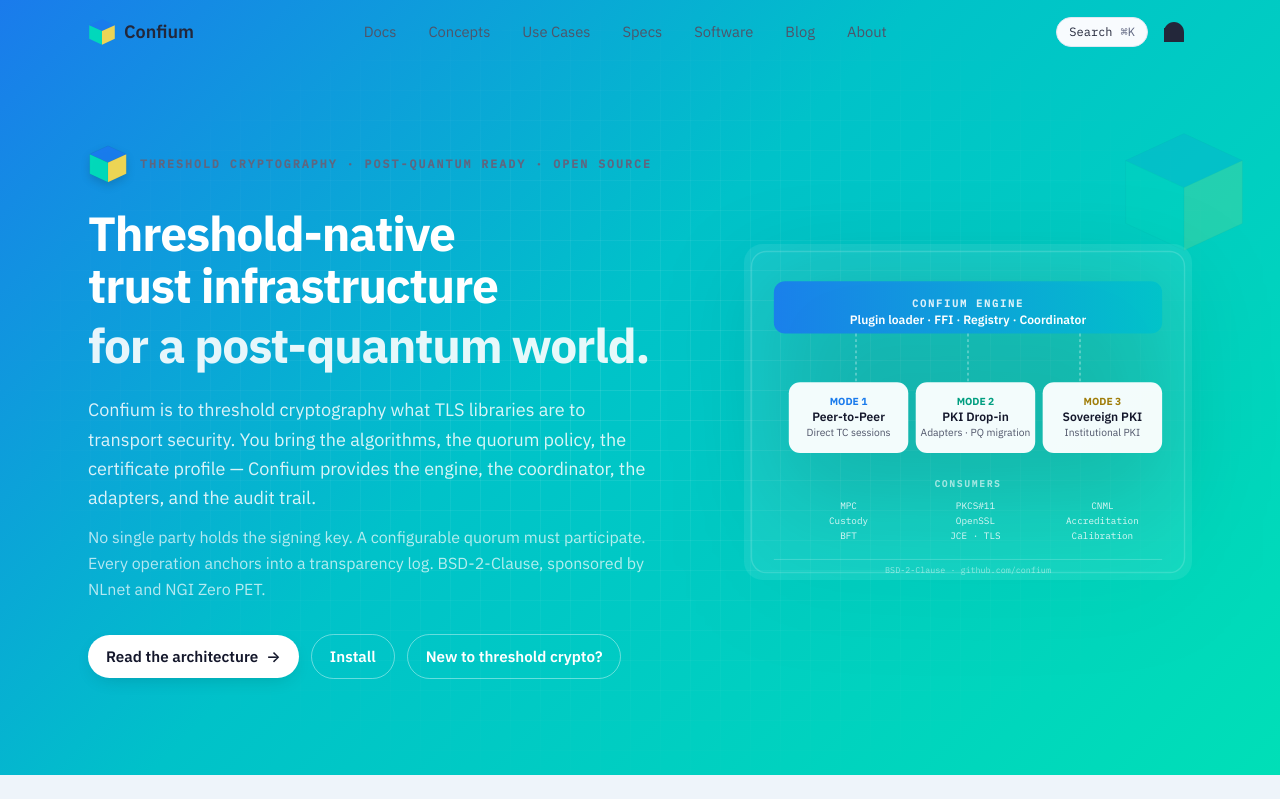
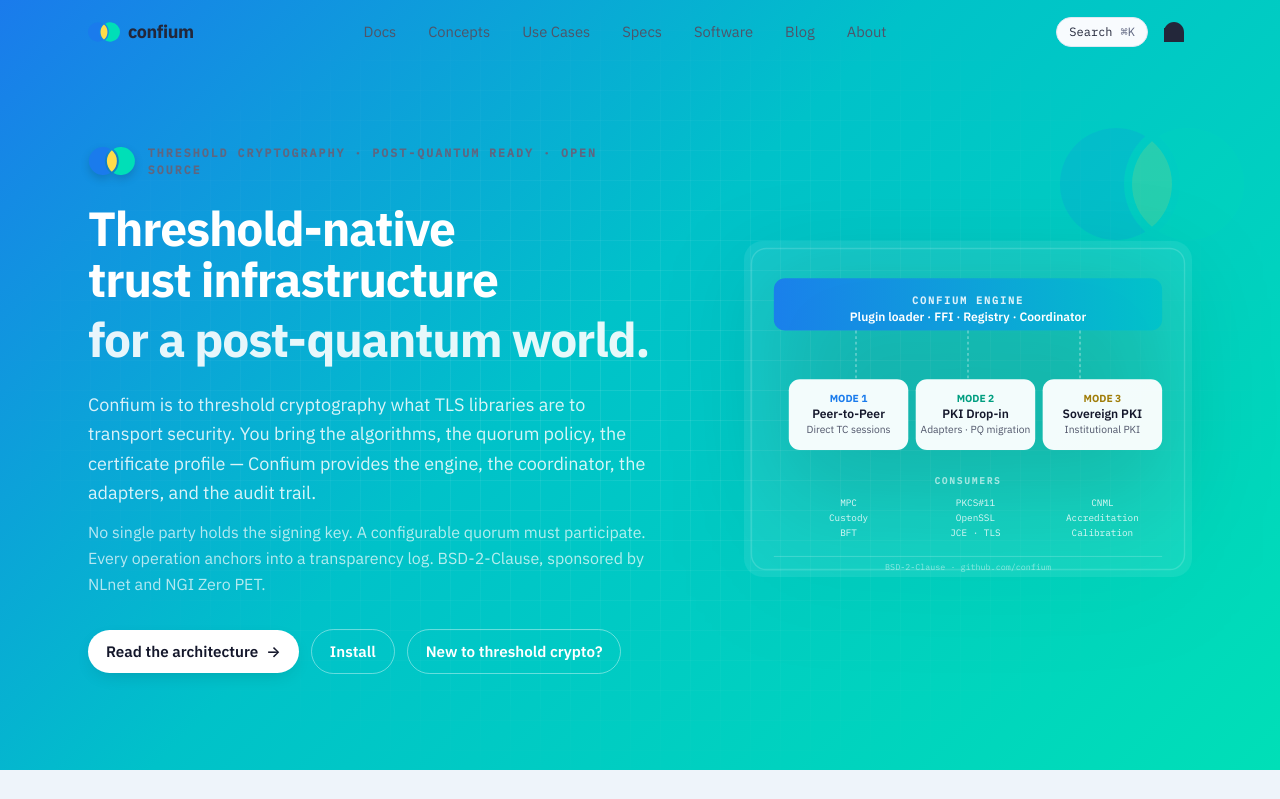
Before and after one commit to confium/confium.github.io, an Astro site: page / in a window 1280 px wide. Shown: the top 799 px of the page. Built offline with nearby package versions, Linux system fonts and the light colour scheme; Astro itself is replaced by a stand-in of ours.

Commit message:
feat(brand): redesign logo to RNP's three-circles visual language
User directive (third time): 'adopt full RNP identity (including
the logo).' The previous cube logo (three colored cube faces) did
not match RNP's actual mark, which is three overlapping circles in
blue/teal/gold forming a Venn-diagram-like intersection.

Changes:
- SymbolLogo.astro: now three overlapping circles (blue left, teal
  right, gold center) using the exact path geometry from RNP's
  symbol, adapted for Confium's brand palette. The intersection
  at the center represents the shared engine.
- Wordmark.astro: simplified from custom SVG letterforms to clean
  HTML 'confium' in IBM Plex Sans Bold, matching RNP's wordmark
  approach.
- SiteHeader.vue: updated inline SVG to the three-circles design;
  logo aspect ratio changed to w-8 h-5 to match the wider-than-tall
  three-circle composition. Wordmark text is now 'confium' lowercase.
- SiteFooter.astro: same three-circles inline SVG, w-10 h-6 sizing,
  'confium' lowercase wordmark.
- public/favicon.svg: updated to the three-circles design.
- src/pages/index.astro: hero floating watermark and in-hero logo
  containers resized from square (w-32 h-32 / w-10 h-10) to match
  the wider three-circles aspect (w-48 h-28 / w-12 h-7).

Verified locally:
- npm run build: 86 pages, Pagefind OK.
- grep -ril OIML dist/ -> zero hits.

```diff
--- a/src/components/astro/SiteFooter.astro
+++ b/src/components/astro/SiteFooter.astro
@@ -37,15 +37,15 @@ const columns = [
   <div class="mx-auto w-full max-w-6xl px-6 py-14">
     <div class="grid grid-cols-2 md:grid-cols-5 gap-8">
       <div class="col-span-2">
-        <a href="/" class="flex items-center gap-2 font-sans text-lg font-semibold text-white">
-          <span class="w-7 h-7 inline-block">
-            <svg viewBox="0 0 275 275" class="w-full h-full" aria-hidden="true">
-              <path fill="#1a7bec" d="M137.5 12 L263 70 L137.5 128 L12 70 Z" opacity="0.95" />
-              <path fill="#00dfb7" d="M12 70 L137.5 128 L137.5 263 L12 205 Z" opacity="0.92" />
-              <path fill="#ffdc4a" d="M263 70 L137.5 128 L137.5 263 L263 205 Z" opacity="0.92" />
+        <a href="/" class="flex items-center gap-2 font-sans text-lg font-bold tracking-tight lowercase text-white">
+          <span class="w-10 h-6 inline-block">
+            <svg viewBox="0 0 275.37 167.48" class="w-full h-full" aria-hidden="true">
+              <path fill="#1a7bec" d="M95.79,83.73a95.44,95.44,0,0,1,31.82-71.27,83.73,83.73,0,1,0,0,142.54A95.44,95.44,0,0,1,95.79,83.73Z" transform="translate(0.08 0.01)" />
+              <path fill="#00dfb7" d="M179.46,83.73A95.44,95.44,0,0,1,147.6,155a83.73,83.73,0,1,0,0-142.54A95.44,95.44,0,0,1,179.46,83.73Z" transform="translate(0.08 0.01)" />
+              <path fill="#ffdc4a" d="M167.49,83.73a83.57,83.57,0,0,0-29.87-64,83.59,83.59,0,0,0,0,128.09A83.57,83.57,0,0,0,167.49,83.73Z" transform="translate(0.08 0.01)" />
             </svg>
           </span>
-          <span>Confium</span>
+          <span>confium</span>
         </a>
         <p class="mt-3 text-sm leading-relaxed max-w-sm">
           Threshold-native trust infrastructure for a post-quantum world.
--- a/src/components/brand/SymbolLogo.astro
+++ b/src/components/brand/SymbolLogo.astro
@@ -1,10 +1,15 @@
 ---
 /**
- * Confium symbol mark — three intersecting cube faces in the brand
- * palette (blue, teal, gold). Designed in the same visual language
- * as the sister RNP site's three-circle mark, adapted to Confium's
- * cube geometry. The three faces represent the three deployment
- * modes (Peer-to-Peer TC, PKI Drop-in, Sovereign PKI).
+ * Confium symbol mark — three intersecting circles in the brand
+ * palette (blue, teal, gold), matching RNP's exact visual language.
+ *
+ * The three circles represent the three deployment modes:
+ *   Blue  — Mode 1: Peer-to-Peer TC
+ *   Teal  — Mode 2: PKI Drop-in
+ *   Gold  — Mode 3: Sovereign PKI
+ *
+ * The intersection at the center represents the shared engine —
+ * all three modes draw on the same core.
  */
 interface Props {
   class?: string;
@@ -14,44 +19,27 @@ const { class: className = '' } = Astro.props;
 
 <svg
   xmlns="http://www.w3.org/2000/svg"
-  viewBox="0 0 275 275"
+  viewBox="0 0 275.37 167.48"
   class={className}
   role="img"
   aria-label="Confium symbol"
 >
-  <!-- Top face (blue) — Mode 1: Peer-to-Peer TC -->
+  <!-- Left circle (blue) — Mode 1: Peer-to-Peer TC -->
   <path
     fill="#1a7bec"
-    d="M137.5 12 L263 70 L137.5 128 L12 70 Z"
-    opacity="0.95"
+    d="M95.79,83.73a95.44,95.44,0,0,1,31.82-71.27,83.73,83.73,0,1,0,0,142.54A95.44,95.44,0,0,1,95.79,83.73Z"
+    transform="translate(0.08 0.01)"
   />
-  <!-- Left face (teal) — Mode 2: PKI Drop-in -->
+  <!-- Right circle (teal) — Mode 2: PKI Drop-in -->
   <path
     fill="#00dfb7"
-    d="M12 70 L137.5 128 L137.5 263 L12 205 Z"
-    opacity="0.92"
+    d="M179.46,83.73A95.44,95.44,0,0,1,147.6,155a83.73,83.73,0,1,0,0-142.54A95.44,95.44,0,0,1,179.46,83.73Z"
+    transform="translate(0.08 0.01)"
   />
-  <!-- Right face (gold) — Mode 3: Sovereign PKI -->
+  <!-- Center circle (gold) — Mode 3: Sovereign PKI -->
   <path
     fill="#ffdc4a"
-    d="M263 70 L137.5 128 L137.5 263 L263 205 Z"
-    opacity="0.92"
-  />
-  <!-- Edges for definition -->
-  <path
-    fill="none"
-    stroke="#0f1326"
-    stroke-width="1.5"
-    stroke-linejoin="round"
-    opacity="0.25"
-    d="M137.5 12 L263 70 L263 205 L137.5 263 L12 205 L12 70 Z"
-  />
-  <path
-    fill="none"
-    stroke="#0f1326"
-    stroke-width="1.5"
-    stroke-linejoin="round"
-    opacity="0.25"
-    d="M137.5 128 L137.5 263 M12 70 L137.5 128 L263 70"
+    d="M167.49,83.73a83.57,83.57,0,0,0-29.87-64,83.59,83.59,0,0,0,0,128.09A83.57,83.57,0,0,0,167.49,83.73Z"
+    transform="translate(0.08 0.01)"
   />
 </svg>
--- a/src/components/brand/Wordmark.astro
+++ b/src/components/brand/Wordmark.astro
@@ -1,8 +1,7 @@
 ---
 /**
- * Confium wordmark — custom typographic treatment. Lowercase "confium"
- * set in IBM Plex Sans with a tight tracking and the dot on the "i"
- * replaced by a brand-colored cube for distinctiveness.
+ * Confium wordmark — clean lowercase "confium" in IBM Plex Sans Bold.
+ * Matches RNP's wordmark approach: simple, bold, no decorative elements.
  */
 interface Props {
   class?: string;
@@ -10,34 +9,6 @@ interface Props {
 const { class: className = '' } = Astro.props;
 ---
 
-<svg
-  xmlns="http://www.w3.org/2000/svg"
-  viewBox="0 0 540 130"
-  class={className}
-  fill="currentColor"
-  role="img"
-  aria-label="confium"
->
-  <!-- "confium" set as a custom wordmark in IBM Plex Sans Bold geometry.
-       Letters drawn to match RNP's wordmark approach. -->
-  <!-- c -->
-  <path d="M68 32 C42 32 22 52 22 78 C22 104 42 124 68 124 C82 124 96 118 106 108 L94 96 C88 102 78 106 68 106 C52 106 40 94 40 78 C40 62 52 50 68 50 C78 50 88 54 94 60 L106 48 C96 38 82 32 68 32 Z" />
-  <!-- o -->
-  <path d="M150 32 C124 32 104 52 104 78 C104 104 124 124 150 124 C176 124 196 104 196 78 C196 52 176 32 150 32 Z M150 50 C166 50 178 62 178 78 C178 94 166 106 150 106 C134 106 122 94 122 78 C122 62 134 50 150 50 Z" />
-  <!-- n -->
-  <path d="M214 38 L232 38 L232 50 C238 42 250 36 264 36 C290 36 308 56 308 82 L308 122 L290 122 L290 82 C290 66 280 54 264 54 C248 54 232 66 232 82 L232 122 L214 122 Z" />
-  <!-- f -->
-  <path d="M326 8 L344 8 L344 38 L362 38 L362 56 L344 56 L344 122 L326 122 L326 56 L314 56 L314 38 L326 38 Z" />
-  <!-- i (with cube dot in brand color) -->
-  <path d="M380 38 L398 38 L398 122 L380 122 Z" />
-  <!-- Brand-color cube dot above the "i" — three faces in brand palette -->
-  <g transform="translate(380 6)">
-    <path d="M9 0 L18 4 L9 8 L0 4 Z" fill="#1a7bec" />
-    <path d="M0 4 L9 8 L9 18 L0 14 Z" fill="#00dfb7" />
-    <path d="M18 4 L9 8 L9 18 L18 14 Z" fill="#ffdc4a" />
-  </g>
-  <!-- u -->
-  <path d="M416 38 L434 38 L434 78 C434 94 444 106 458 106 C472 106 482 94 482 78 L482 38 L500 38 L500 122 L482 122 L482 110 C476 118 466 124 458 124 C432 124 416 104 416 78 Z" />
-  <!-- m -->
-  <path d="M518 38 L536 38 L536 50 C542 42 552 36 564 36 C576 36 586 42 592 50 C600 42 612 36 624 36 C650 36 666 56 666 82 L666 122 L648 122 L648 82 C648 66 638 54 624 54 C610 54 600 66 600 82 L600 122 L582 122 L582 82 C582 66 572 54 564 54 C552 54 536 66 536 82 L536 122 L518 122 Z" />
-</svg>
+<span class={`font-sans font-bold tracking-tight lowercase ${className}`}>
+  confium
+</span>
--- a/src/components/vue/SiteHeader.vue
+++ b/src/components/vue/SiteHeader.vue
@@ -59,15 +59,15 @@ onUnmounted(() => {
   >
     <div class="mx-auto w-full max-w-6xl px-6">
       <div class="flex h-16 items-center justify-between">
-        <a href="/" class="font-sans text-lg font-semibold flex items-center gap-2">
-          <span class="w-7 h-7 inline-block">
-            <svg viewBox="0 0 275 275" class="w-full h-full" aria-hidden="true">
-              <path fill="#1a7bec" d="M137.5 12 L263 70 L137.5 128 L12 70 Z" opacity="0.95" />
-              <path fill="#00dfb7" d="M12 70 L137.5 128 L137.5 263 L12 205 Z" opacity="0.92" />
-              <path fill="#ffdc4a" d="M263 70 L137.5 128 L137.5 263 L263 205 Z" opacity="0.92" />
+        <a href="/" class="font-sans text-lg font-bold tracking-tight lowercase flex items-center gap-2">
+          <span class="w-8 h-5 inline-block">
+            <svg viewBox="0 0 275.37 167.48" class="w-full h-full" aria-hidden="true">
+              <path fill="#1a7bec" d="M95.79,83.73a95.44,95.44,0,0,1,31.82-71.27,83.73,83.73,0,1,0,0,142.54A95.44,95.44,0,0,1,95.79,83.73Z" transform="translate(0.08 0.01)" />
+              <path fill="#00dfb7" d="M179.46,83.73A95.44,95.44,0,0,1,147.6,155a83.73,83.73,0,1,0,0-142.54A95.44,95.44,0,0,1,179.46,83.73Z" transform="translate(0.08 0.01)" />
+              <path fill="#ffdc4a" d="M167.49,83.73a83.57,83.57,0,0,0-29.87-64,83.59,83.59,0,0,0,0,128.09A83.57,83.57,0,0,0,167.49,83.73Z" transform="translate(0.08 0.01)" />
             </svg>
           </span>
-          <span>Confium</span>
+          <span>confium</span>
         </a>
 
         <nav class="hidden md:flex items-center gap-1">
--- a/src/pages/index.astro
+++ b/src/pages/index.astro
@@ -95,14 +95,14 @@ const deployments = [
   <section class="hero-gradient relative overflow-hidden text-white">
     <div class="hero-grid absolute inset-0" aria-hidden="true"></div>
     <!-- Floating logo watermark -->
-    <div class="absolute top-32 right-8 w-32 h-32 opacity-15 hidden lg:block" aria-hidden="true">
+    <div class="absolute top-32 right-8 w-48 h-28 opacity-15 hidden lg:block" aria-hidden="true">
       <SymbolLogo class="w-full h-full" />
     </div>
     <div class="relative mx-auto w-full max-w-6xl px-6 pb-20 pt-28 md:pb-24 md:pt-36">
       <div class="grid items-center gap-10 lg:grid-cols-[1.15fr_1fr]">
         <div>
           <div class="flex items-center gap-3 mb-6">
-            <span class="w-10 h-10 inline-block drop-shadow-lg">
+            <span class="w-12 h-7 inline-block drop-shadow-lg">
               <SymbolLogo class="w-full h-full" />
             </span>
             <p class="mono-label text-white/80">Threshold cryptography · Post-quantum ready · Open source</p>
```
Also changed, not shown: public/favicon.svg.
